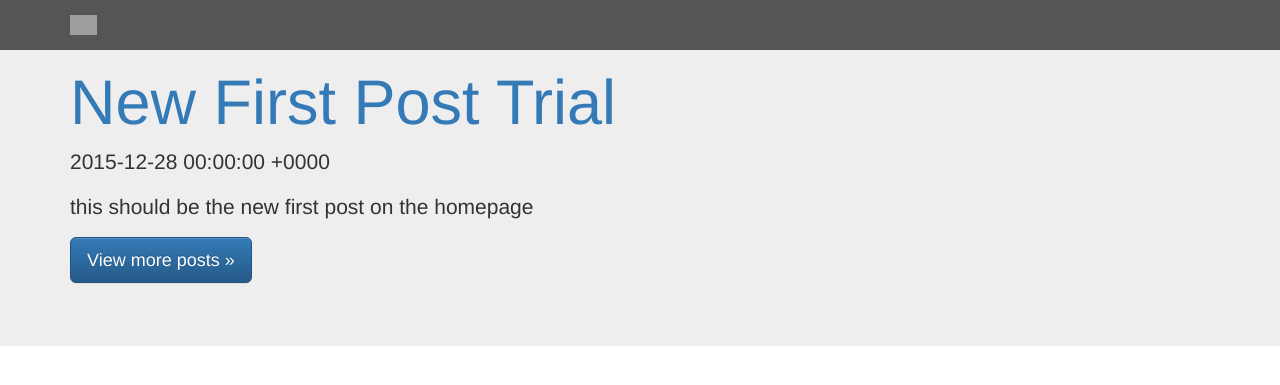
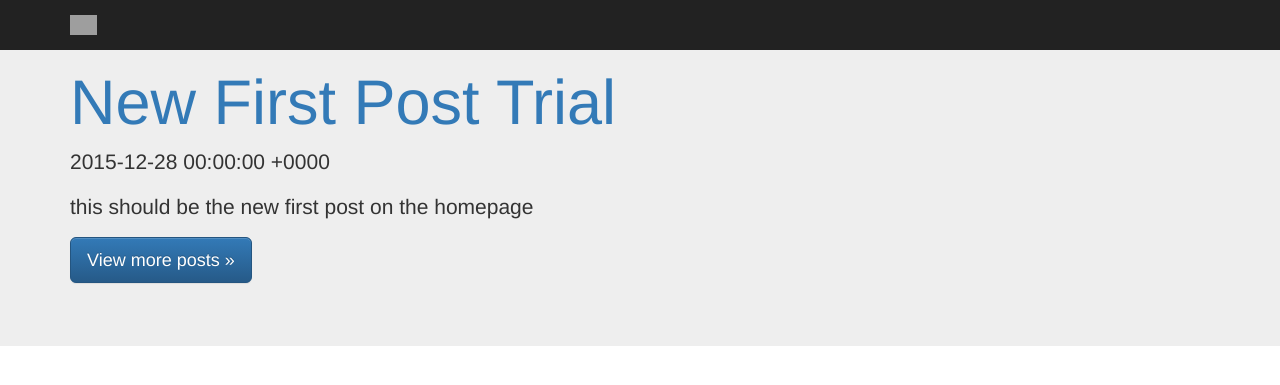
Before and after one commit to marissanbush1/staq, a Jekyll site: the page built from index.html, in a window 1280 px wide. Shown: the top 385 px of the page. Built offline with Jekyll 4.4.1, drawn with Linux system fonts in a browser that asks for light colours; grey boxes are pictures that could not be loaded.

```diff
--- a/css/main.scss
+++ b/css/main.scss
@@ -62,9 +62,6 @@
   max-height: 20px;
   float: left;
 }
- nav.navbar.navbar-inverse.navbar-fixed-top {
-   background-color:#555;
- }
 
 .home .page-heading {
   color: #6E0DD6;
@@ -82,9 +79,9 @@
 }
 
 nav {
-    background:#555;
+    background:#222;
 }
-.navbar-inverse {
-    background-image:#aaa;
-    background-color: #aaa;
+
+body {
+    background-color:#fdfdfd;
 }
```
